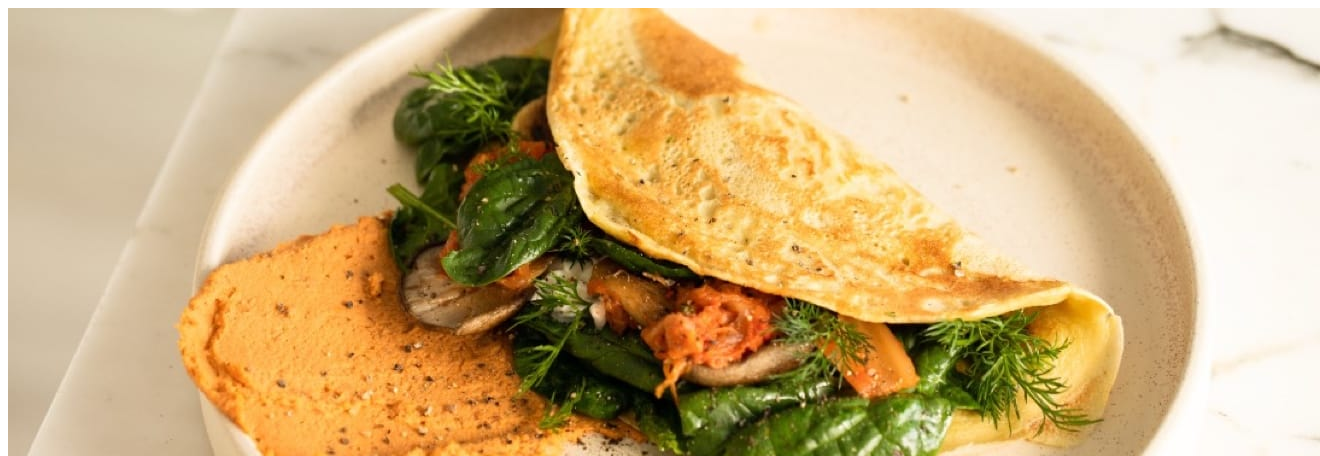
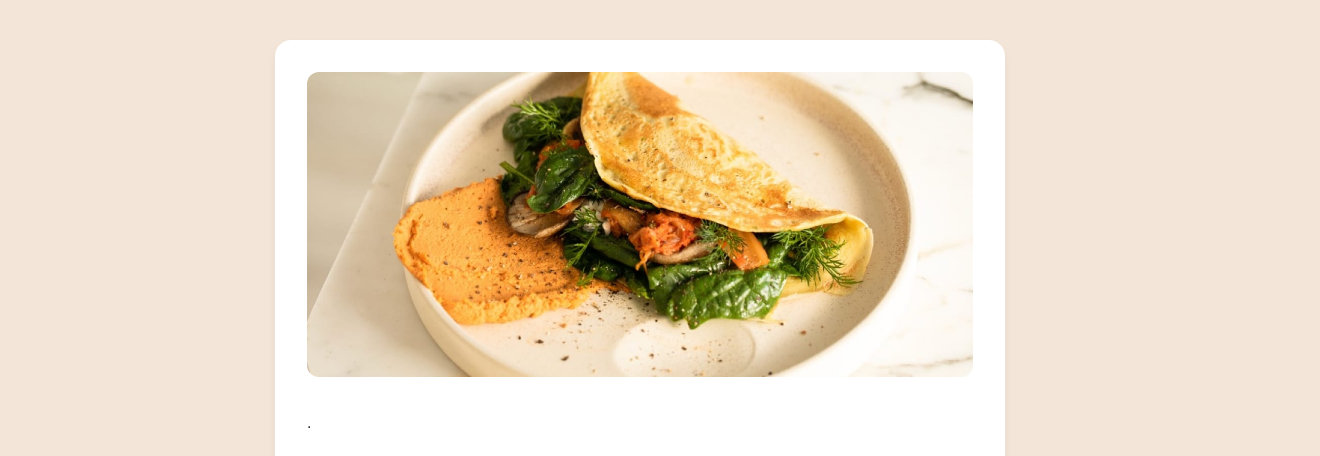
Before and after one commit to nwezek04-web/OMELEETTE, a plain HTML site: page index.html in a window 1280 px wide. Shown: the top 456 px of the page, 1320 px wide, since content can reach past the window. Drawn offline with Linux system fonts and the light colour scheme.

Commit message:
update my css

```diff
--- a/index.html
+++ b/index.html
@@ -5,7 +5,7 @@
     <meta charset="UTF-8">
     <meta name="viewport" content="width=device-width, initial-scale=1.0">
     <title>Document</title>
-    <link rel="stylesheet" href="omelette..css">
+    <link rel="stylesheet" href="index.css">
 </head>
 
 <body>
```
